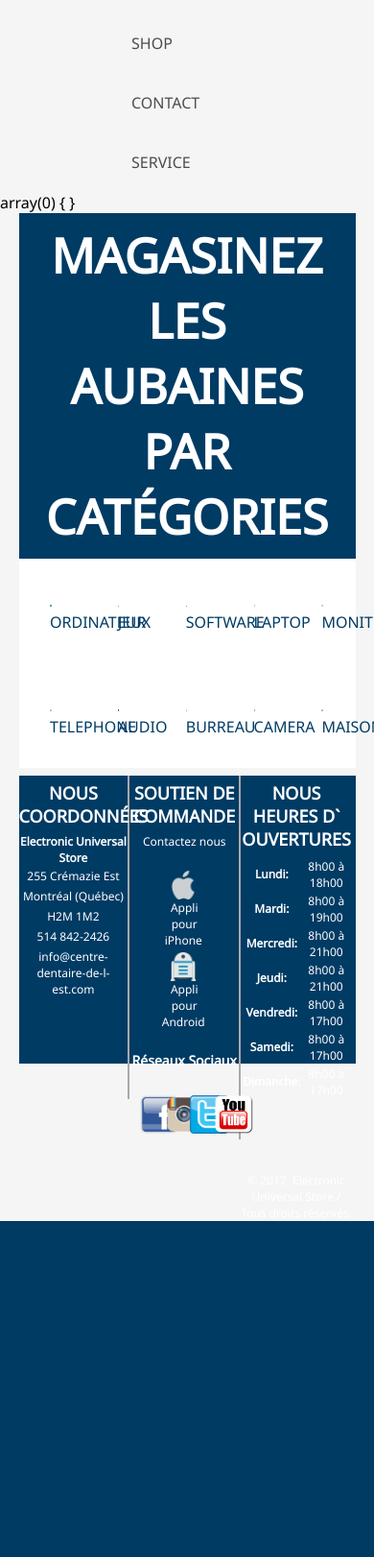
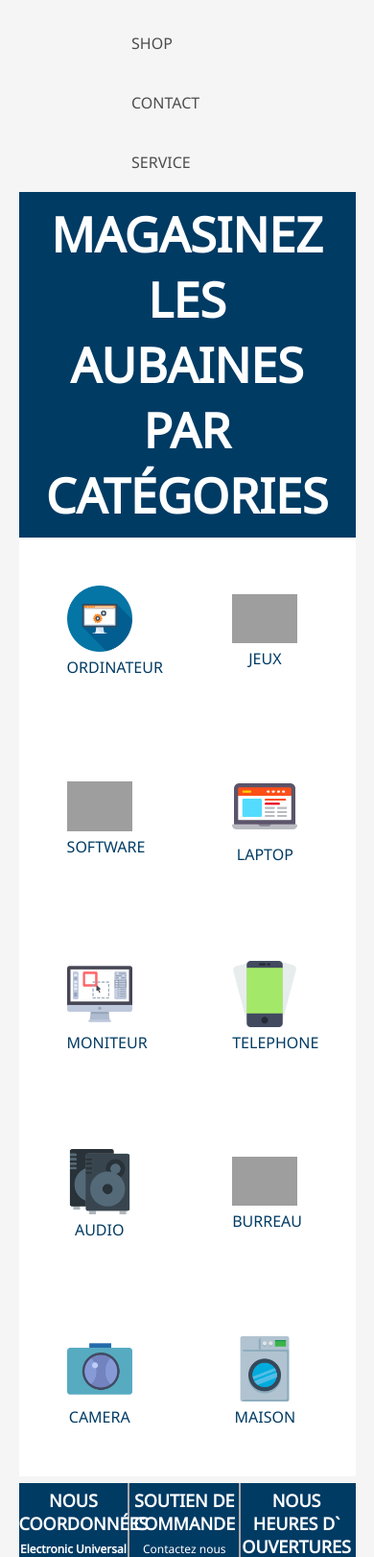
Before and after one commit to sbociot/electronicuniversalstore, a PHP site: page /shop.php in a window 390 px wide; the page is wider, and only the part inside the window is pictured. Shown: the part 153-1775 px from the top of that part at 96% size. Before the commit the page ends 1425 px from the top of that part, so only its background shows below. Run offline with PHP 8.4, Linux system fonts and the light colour scheme; data comes from the database, SQL or seed files in the repository; data that the repository does not hold is empty; grey boxes are pictures that could not be loaded.

Commit message:
"accese rediriger"

```diff
--- a/acces/acces_serv.php
+++ b/acces/acces_serv.php
@@ -1,8 +1,8 @@
 <?php
-define('DB_HOST', '127.0.0.1'); // Host DB
+define('DB_HOST', 'localhost'); // Host DB
 define('DB_USERNAME', 'root'); // Host DB
-define('DB_PASSWORD', ''); // Host DB
-define('DB_NAME', 'categorie'); // Host DB
+define('DB_PASSWORD', 'root'); // Host DB
+define('DB_NAME', 'shop'); // Host DB
 
 $mysqli = new mysqli(DB_HOST, DB_USERNAME, DB_PASSWORD, DB_NAME);
 if ($mysqli->connect_errno) {
@@ -66,23 +66,7 @@ if ($res && ($res->num_rows > 0)) {
         // $categories[$article_cat['id']] = $article_cat;
     }
 }
-// Dump de toutes le données
-// var_dump($data);
 
-// Que les article de la catégorie 1
-// $query_str = 'SELECT * FROM article WHERE category_id=1'; // Sélection des articles de categorie 1
-// $res = $mysqli->query($query_str); // xécution de la requête
-//
-// // Chargement des données, ligne par ligne (boucle while)
-// $data = array();
-// if ($res && ($res->num_rows > 0)) {
-//     while ($article = $res->fetch_assoc()) {
-//         $data[$article['id']] = $article;
-//     }
-// }
-// // Dump de toutes le données
-// var_dump($data);
-//
 $myicon = array();
 $query_str = 'SELECT * FROM icon_shop';
 $result = $mysqli->query($query_str);
@@ -110,23 +94,7 @@ if ($res && ($res->num_rows > 0)) {
         // $categories[$article_cat['id']] = $article_cat;
     }
 }
-// Dump de toutes le données
-// var_dump($data);
 
-// Que les article de la catégorie 1
-// $query_str = 'SELECT * FROM article WHERE category_id=1'; // Sélection des articles de categorie 1
-// $res = $mysqli->query($query_str); // xécution de la requête
-//
-// // Chargement des données, ligne par ligne (boucle while)
-// $data = array();
-// if ($res && ($res->num_rows > 0)) {
-//     while ($article = $res->fetch_assoc()) {
-//         $data[$article['id']] = $article;
-//     }
-// }
-// // Dump de toutes le données
-// var_dump($data);
-//
 $aubainesCategorie = array();
 $query_str = 'SELECT * FROM shop_categorie';
 $result = $mysqli->query($query_str);
@@ -155,25 +123,3 @@ if ($res && ($res->num_rows > 0)) {
         $categories[$article_cat['id']] = $article_cat;
     }
 }
-//var_dump($categories);
-
-/**
- * Fournit un tableu d'article
- * @return array
- */
-//function get_articles($where = '') {
-//    global $mysqli;
-//    // Rédaction de la requete sur les articles
-//    $query_str = 'SELECT * FROM `article` ' . $where; // Sélection de tous les articles
-//
-//    $res = $mysqli->query($query_str); // xécution de la requête
-//
-//    // Chargement des données, ligne par ligne (boucle while)
-//    $data = array();
-//    if ($res && ($res->num_rows > 0)) {
-//        while ($article = $res->fetch_assoc()) {
-//            $data[$article['id']] = $article;
-//        }
-//    }
-//    return $data;
-//}
--- a/aubaine_choix.php
+++ b/aubaine_choix.php
@@ -12,7 +12,7 @@
 <div class="aubaine_choix_user_wrapper">
     <h1><?= $_GET['aubaine']  ?></h1>
   <?php
-    foreach ($data as $key => $value) {
+    foreach ($aubainesCategorie as $key => $value) {
       if (array_key_exists('aubaine', $_GET) && in_array($_GET['aubaine'], $value)) {?>
           <div class="aubaine_choix_user">
         <h2><?=$value['nom']?></h2>
--- a/shop.php
+++ b/shop.php
@@ -4,7 +4,7 @@ require_once'base/menu.php';
 require_once'acces/icon.php';
 define('ICON_PATH', 'images/icons/');
 require_once'acces/acces_serv.php';
-var_dump($_POST);
+//var_dump($_POST);
 
 ?>
 <div class="image_categorie">
--- a/style/master.css
+++ b/style/master.css
@@ -280,3 +280,13 @@ footer div.horaires table {
 footer div.horaires p {
     margin-top: 75px;
 }
+
+@media only screen and (max-width: 414px)  {
+	.categorie_icon {
+		width: 28%;
+		margin: 10%;
+	}
+	.image_categorie .categorie_icon{
+		margin: 10%;
+	}
+}
```
Also changed, not shown: acces/icon.php (+4 -4 lines).
